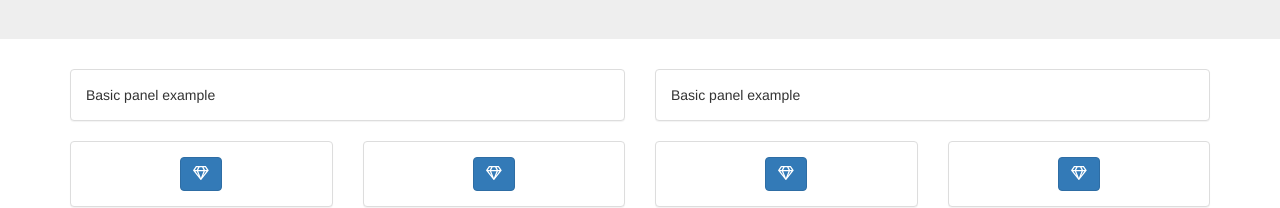
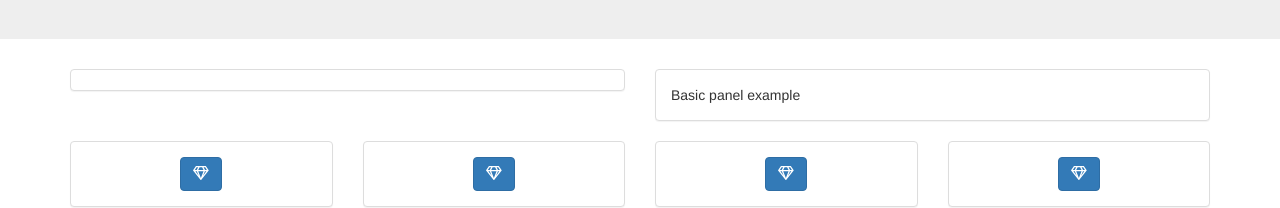
Before and after one commit to rmzcaro/week-4-game, a plain HTML site: page index.html in a window 1280 px wide. Shown: the part 338-546 px from the top of the page. Drawn offline with nearby package versions, Linux system fonts and the light colour scheme.

Commit message:
add random value in panel

```diff
--- a/index.html
+++ b/index.html
@@ -32,17 +32,16 @@
   </div>
 </div>
 
-
+<!-- this is where the random number will appear at beginning of game -->
 <div class="container">
 <div class="row">
   <div class="col-md-6">
       <div class="panel panel-default">
-          <div class="panel-body">
-             Basic panel example
-          </div>
+          <h1 class="text-center" id="random-number"></h1>
         </div>
 
   </div>
+  <!-- this is where score will be kept -->
   <div class="col-md-6">
       <div class="panel panel-default">
           <div class="panel-body">
@@ -128,7 +127,7 @@
       </div> -->
 
  <!-- Here we have div called "randomNumber" where our random number will go -->
- <h1 class="text-center" id="random-number"></h1>
+ <!-- <h1 class="text-center" id="random-number"></h1> -->
  <h2 class="text-center" id="random-number1"></h1>
 
 
```
